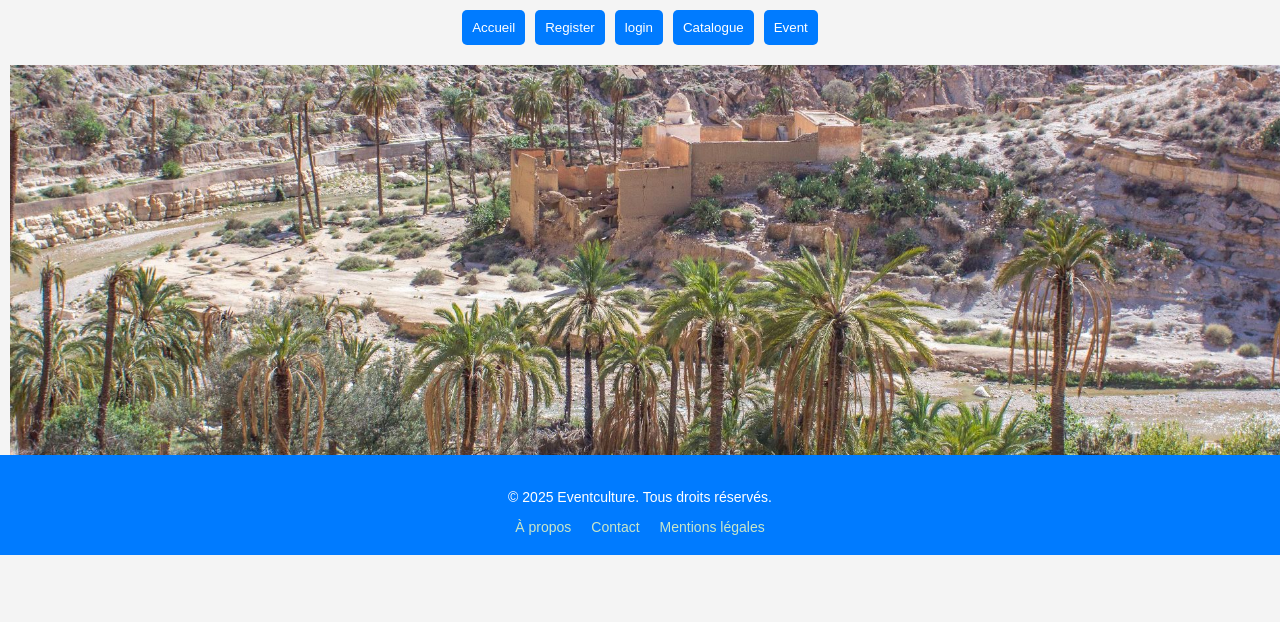
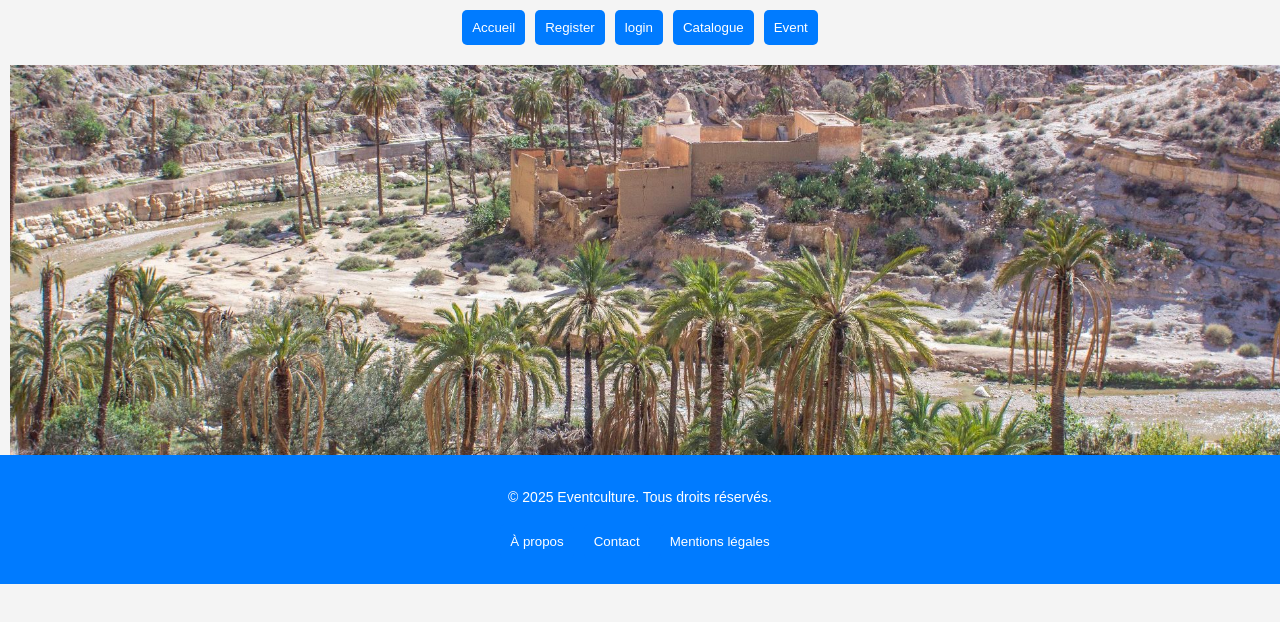
Before and after one commit to riwadR/EventCulture, a React (Create React App) app in the folder frontend/: page / in a window 1280 px wide. Shown: the top 622 px of the page. Built offline with nearby package versions, Linux system fonts and the light colour scheme.

Commit message:
update footer

```diff
--- a/frontend/src/components/Footer/Footer.css
+++ b/frontend/src/components/Footer/Footer.css
@@ -23,6 +23,6 @@
     transition: color 0.3s;
   }
 
-  .footer-links a:hover {
-    color: white;
+  .footer-links button:hover {
+    text-decoration: underline;
   }
--- a/frontend/src/components/Footer/Footer.js
+++ b/frontend/src/components/Footer/Footer.js
@@ -1,7 +1,16 @@
 import React from "react";
+import { useNavigate } from "react-router";
 import "./Footer.css";
 
 const Footer = () => {
+  const navigate = useNavigate();
+
+  const buttons = [
+    { name: "À propos", path: "/about" },
+    { name: "Contact", path: "/contact" },
+    { name: "Mentions légales", path: "/legal" },
+  ];
+
   return (
     <footer className="footer">
       <div className="footer-content">
@@ -9,9 +18,11 @@ const Footer = () => {
           &copy; {new Date().getFullYear()} Eventculture. Tous droits réservés.
         </p>
         <div className="footer-links">
-          <a href="/about">À propos</a>
-          <a href="/contact">Contact</a>
-          <a href="/legal">Mentions légales</a>
+          {buttons.map((button, index) => (
+            <button key={index} onClick={() => navigate(button.path)}>
+              {button.name}
+            </button>
+          ))}
         </div>
       </div>
     </footer>
```
